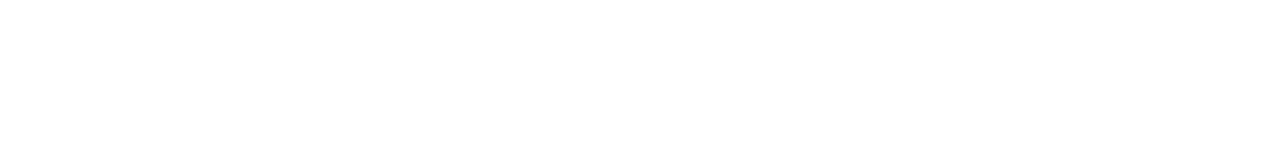
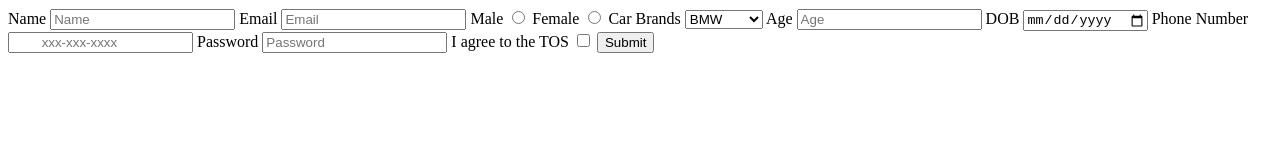
Before and after one commit to acciojob/signup-form-car-Ashish-Sehray, a website: page main.html in a window 1280 px wide. Drawn offline with Linux system fonts and the light colour scheme.

Commit message:
created a submission

```diff
--- a/main.html
+++ b/main.html
@@ -8,6 +8,33 @@
 
 <body>
 	<!-- the entire body must be written by student -->
+	<form action="" method="post">
+		<label for="name">Name</label>
+		<input id="name" type="text" placeholder="Name" required>
+		<label for="email">Email</label>
+		<input id="email" type="email" placeholder="Email" required>
+		<label for="gender_m">Male</label>
+		<input id="gender_m" type="radio" name="gender"  value="Male" required>
+		<label for="gender_f">Female</label>
+		<input id="gender_f" type="radio" name="gender"  value="female" required>
+		<label for="cars">Car Brands</label>
+			<select id="cars" placeholder="--Please choose an option--" required>
+			<option>BMW</option>
+			<option>Audi</option>
+			<option>Mahindra</option>
+		</select>
+		<label for="age">Age</label>
+		<input id="age" type="number" placeholder="Age" required>
+		<label for="dob">DOB</label>
+		<input id="dob" type="date" required>
+		<label for="tel">Phone Number</label>
+		<input id="tel" type="tel" placeholder="	xxx-xxx-xxxx">
+		<label for="password">Password</label>
+		<input id="password" type="password" placeholder="Password" required>
+		<label for="tos">I agree to the TOS</label>
+		<input id="tos" type="checkbox"  required>
+		<button type="submit">Submit</button>
+	</form>
     <script type="text/javascript" src="./script.js">
 </script>
 
```
